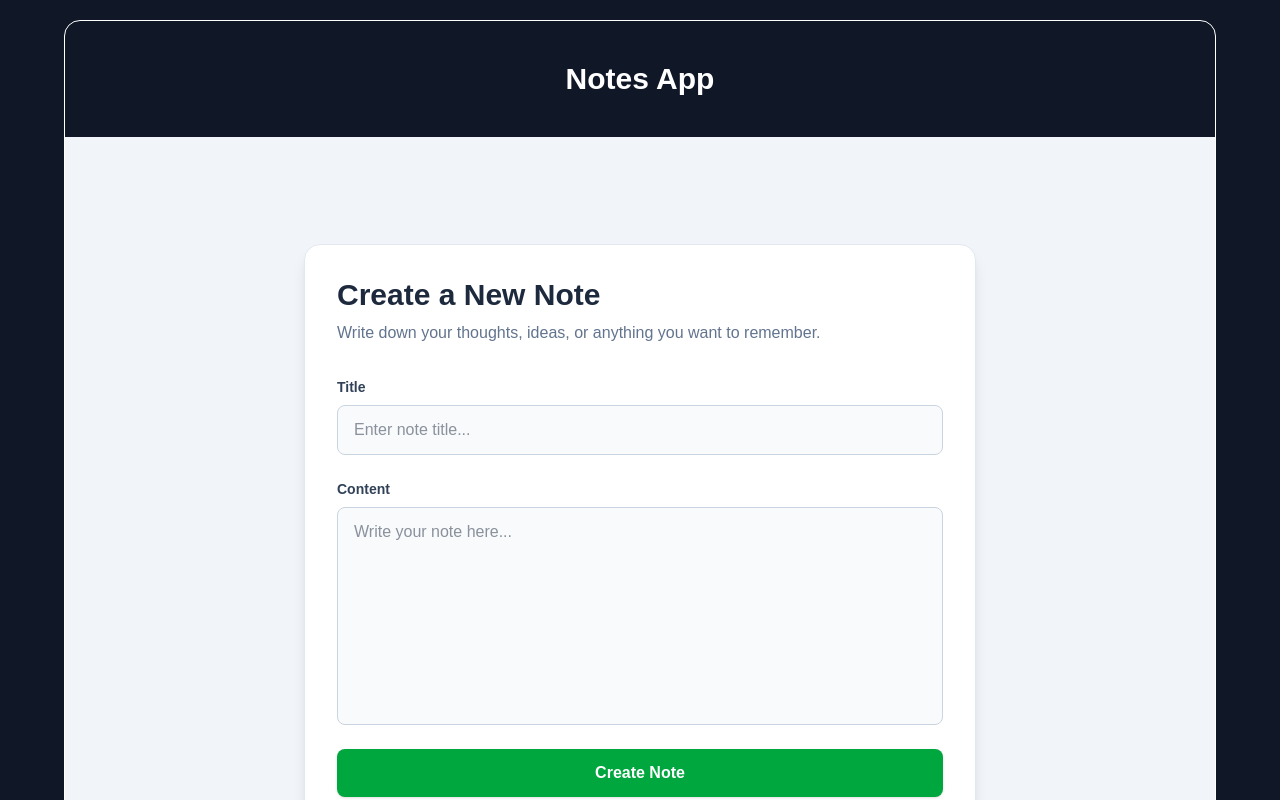
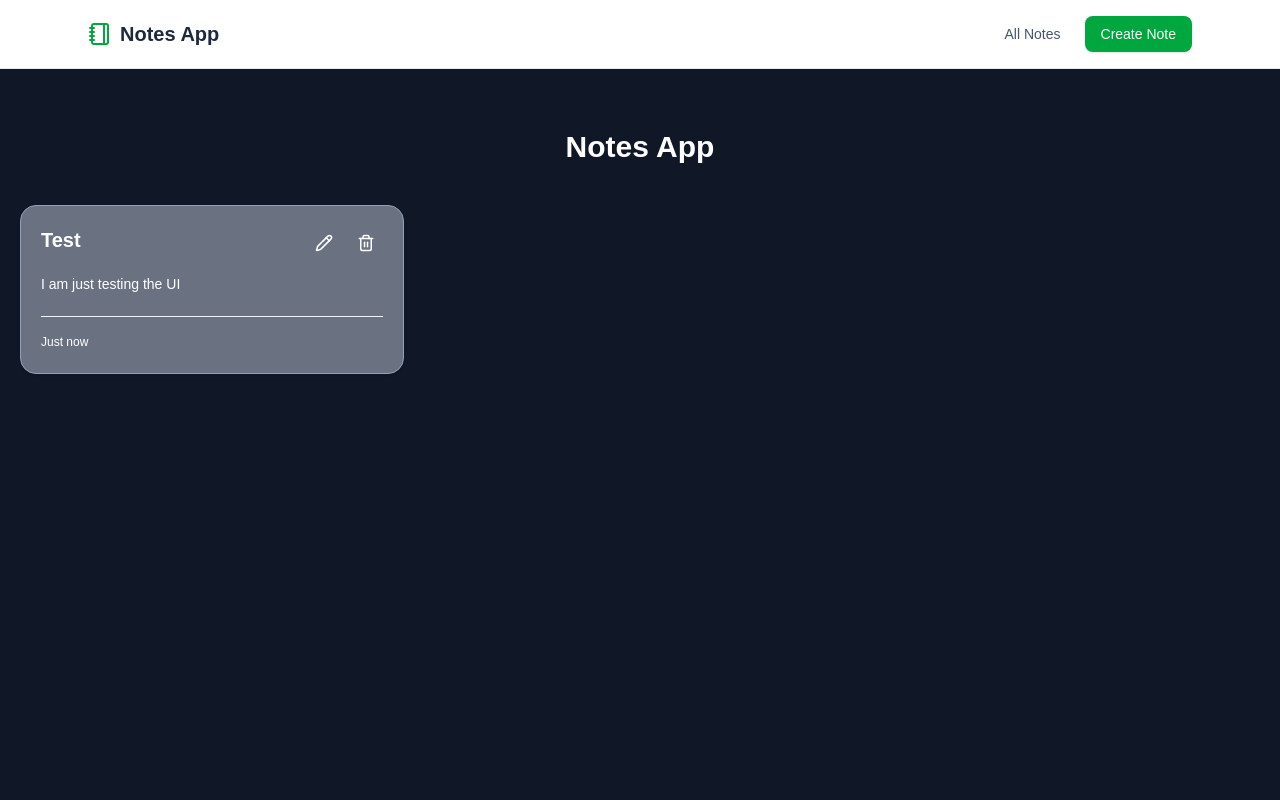
Before and after one commit to tonmoystark/full-stack-notes-app, a Next.js app: page / in a window 1280 px wide. Shown: the top 800 px of the page. Built offline with nearby package versions, Linux system fonts and the light colour scheme; no server answers.

Commit message:
minor ui fixes

```diff
--- a/app/allNotes/page.jsx
+++ /dev/null
@@ -1,12 +0,0 @@
-import NoteContainer from "@/components/notes/NoteContainer";
-import React from "react";
-
-const allNotes = () => {
-  return (
-    <div>
-      <NoteContainer />
-    </div>
-  );
-};
-
-export default allNotes;
--- /dev/null
+++ b/app/createNote/page.jsx
@@ -0,0 +1,12 @@
+import CreateNoteForm from "@/components/notes/CreateNoteForm";
+import React from "react";
+
+const createNote = () => {
+  return (
+    <div>
+      <CreateNoteForm />
+    </div>
+  );
+};
+
+export default createNote;
--- a/app/layout.js
+++ b/app/layout.js
@@ -1,5 +1,6 @@
 import { Geist, Geist_Mono } from "next/font/google";
 import "./globals.css";
+import NavBar from "@/components/NavBar";
 
 const geistSans = Geist({
   variable: "--font-geist-sans",
@@ -22,7 +23,10 @@ export default function RootLayout({ children }) {
       lang="en"
       className={`${geistSans.variable} ${geistMono.variable} h-full antialiased`}
     >
-      <body className="min-h-full flex flex-col">{children}</body>
+      <body className="min-h-full flex flex-col">
+        <NavBar />
+        {children}
+      </body>
     </html>
   );
 }
--- a/app/page.js
+++ b/app/page.js
@@ -1,4 +1,4 @@
-import CreateNoteForm from "@/components/notes/CreateNoteForm";
+import NoteContainer from "@/components/notes/NoteContainer";
 import { connectDB } from "@/lib/db";
 import Image from "next/image";
 
@@ -6,10 +6,10 @@ export default async function Home() {
   await connectDB();
 
   return (
-    <div className="min-h-screen flex justify-center items-center bg-gray-900 text-white p-5">
-      <div className="w-6xl min-h-screen border rounded-2xl">
+    <div className="min-h-screen flex bg-gray-900 text-white p-5">
+      <div className=" w-full">
         <h1 className="text-3xl font-bold text-center my-10">Notes App</h1>
-        <CreateNoteForm />
+        <NoteContainer />
       </div>
     </div>
   );
--- /dev/null
+++ b/components/NavBar.jsx
@@ -0,0 +1,37 @@
+import { Notebook } from "lucide-react";
+import Link from "next/link";
+import React from "react";
+
+const NavBar = () => {
+  return (
+    <header className="border-b border-slate-200 bg-white shadow-sm">
+      <div className="mx-auto flex max-w-6xl items-center justify-between px-6 py-4">
+        <Link
+          href="/"
+          className="flex items-center gap-2 text-xl font-bold text-slate-800 transition hover:text-green-600"
+        >
+          <Notebook size={24} className="text-green-600" />
+          <span>Notes App</span>
+        </Link>
+
+        <nav className="flex items-center gap-2">
+          <Link
+            href="/"
+            className="rounded-lg px-4 py-2 text-sm font-medium text-slate-600 transition hover:bg-slate-100 hover:text-green-600"
+          >
+            All Notes
+          </Link>
+
+          <Link
+            href="/createNote"
+            className="rounded-lg bg-green-600 px-4 py-2 text-sm font-medium text-white shadow-sm transition hover:bg-green-700 hover:shadow-md"
+          >
+            Create Note
+          </Link>
+        </nav>
+      </div>
+    </header>
+  );
+};
+
+export default NavBar;
--- a/components/notes/NoteCard.jsx
+++ b/components/notes/NoteCard.jsx
@@ -2,15 +2,13 @@ import { Trash2, Pencil } from "lucide-react";
 
 const NoteCard = ({ title, content }) => {
   return (
-    <div className="w-full max-w-sm rounded-2xl border border-slate-200 bg-white p-5 shadow-sm transition hover:-translate-y-1 hover:shadow-lg">
+    <div className="w-full max-w-sm rounded-2xl border border-slate-400  bg-gray-500 p-5 shadow-sm transition hover:-translate-y-1 hover:shadow-lg">
       <div className="flex items-start justify-between gap-4">
-        <h2 className="text-xl font-bold text-slate-800 line-clamp-1">
-          {title}
-        </h2>
+        <h2 className="text-xl font-bold line-clamp-1">{title}</h2>
         <div className="flex shrink-0 gap-2">
           <button
             type="button"
-            className="rounded-lg p-2 text-slate-500 transition hover:bg-slate-100 hover:text-blue-600"
+            className="rounded-lg p-2  transition hover:bg-slate-100 hover:text-blue-600"
             title="Edit note"
           >
             <Pencil size={18} />
@@ -18,18 +16,16 @@ const NoteCard = ({ title, content }) => {
 
           <button
             type="button"
-            className="rounded-lg p-2 text-slate-500 transition hover:bg-red-50 hover:text-red-600"
+            className="rounded-lg p-2 transition hover:bg-red-50 hover:text-red-600"
             title="Delete note"
           >
             <Trash2 size={18} />
           </button>
         </div>
       </div>
-      <p className="mt-3 line-clamp-4 text-sm leading-6 text-slate-600">
-        {content}
-      </p>
+      <p className="mt-3 line-clamp-4 text-sm leading-6 ">{content}</p>
       <div className="mt-5 border-t border-slate-100 pt-3">
-        <span className="text-xs text-slate-400">Just now</span>
+        <span className="text-xs ">Just now</span>
       </div>
     </div>
   );
```
